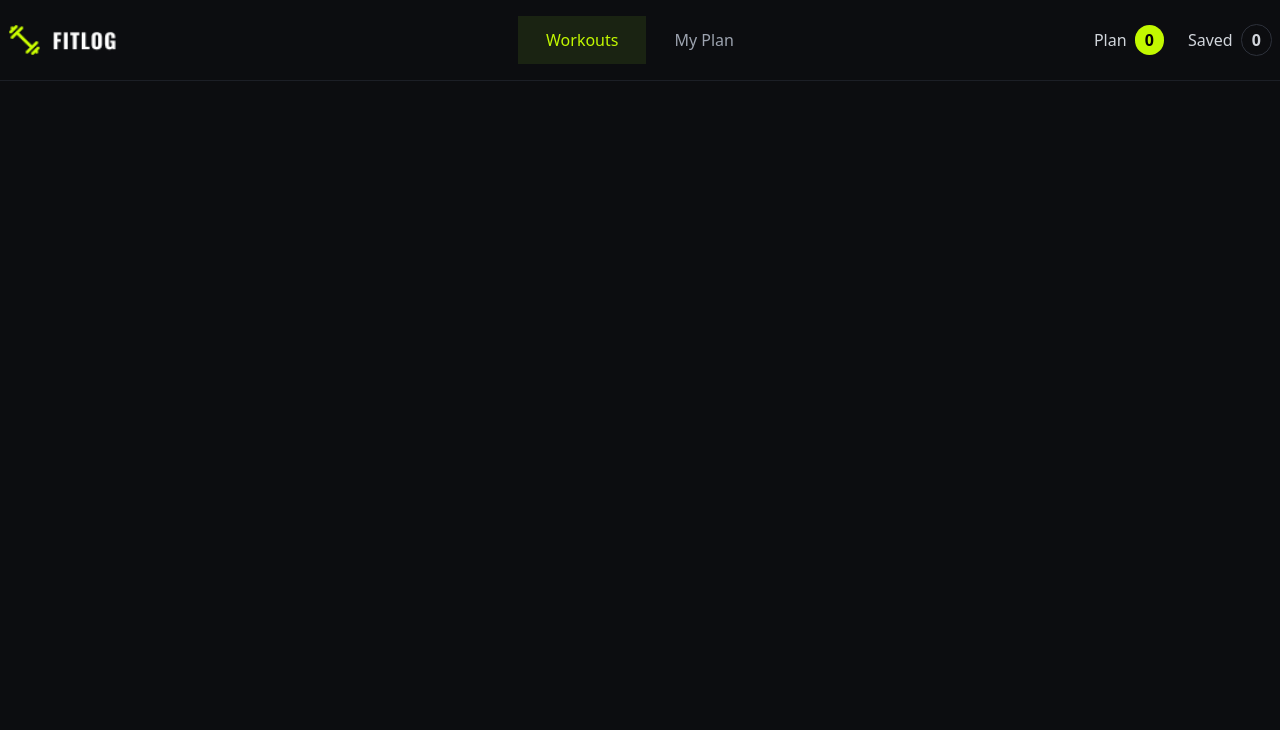
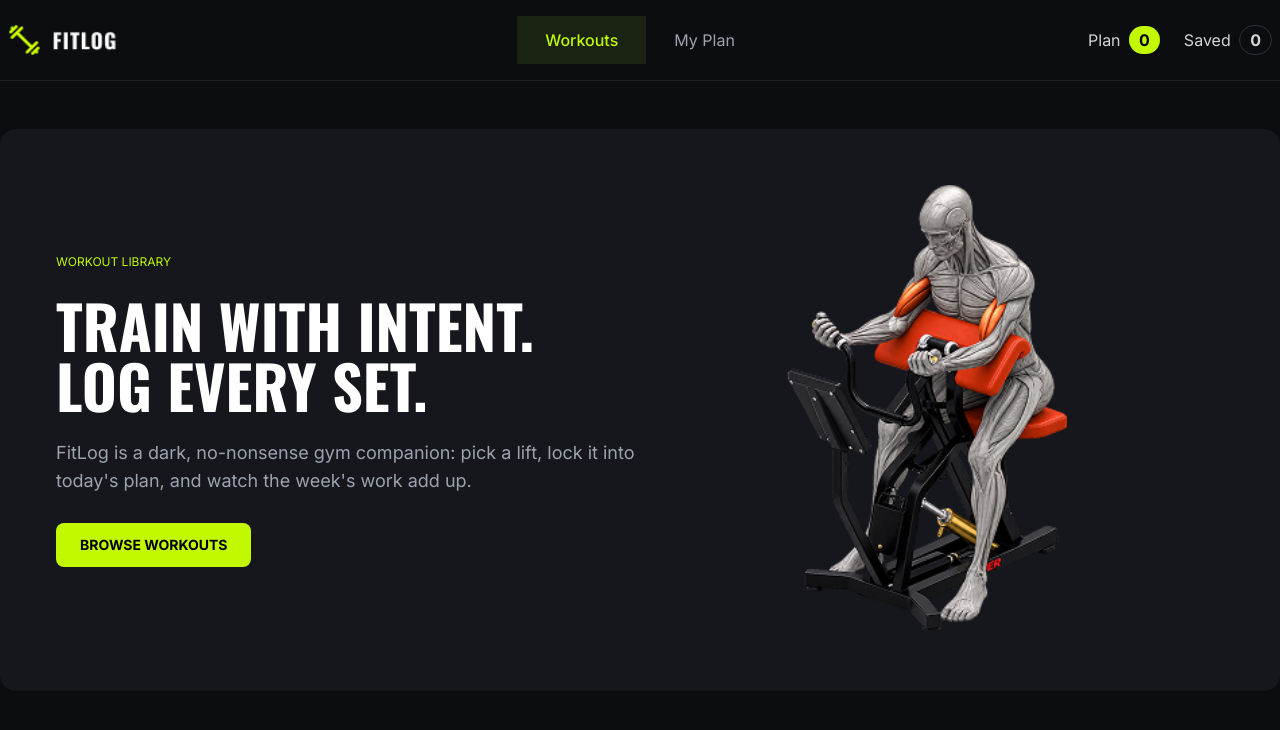
Before and after one commit to mmsabit/fitlog, a Next.js app: page / in a window 1280 px wide. Shown: the top 730 px of the page. Built offline with nearby package versions, Linux system fonts and the light colour scheme.

Commit message:
Banner section added

```diff
--- a/src/app/globals.css
+++ b/src/app/globals.css
@@ -1,8 +1,18 @@
 @import "tailwindcss";
 @plugin "daisyui";
 
+@theme {
+  --font-inter: var(--font-inter), sans-serif;
+  --font-oswald: var(--font-oswald), sans-serif;
+}
+
 body{
   background-color: #0c0d10;
+  font-family: var(--font-inter), sans-serif;
+}
+
+h1,h2,h3,h4,h5{
+  font-family: var(--font-oswald), sans-serif;
 }
 
 .menu li{
--- a/src/app/layout.tsx
+++ b/src/app/layout.tsx
@@ -1,17 +1,29 @@
 import type { Metadata } from "next";
-import { Geist, Geist_Mono } from "next/font/google";
+// import { Geist, Geist_Mono } from "next/font/google";
+import { Oswald, Inter } from "next/font/google";
 import "./globals.css";
 import Navber from "@/components/navber/Navber";
 
-const geistSans = Geist({
-  variable: "--font-geist-sans",
-  subsets: ["latin"],
-});
+// const geistSans = Geist({
+//   variable: "--font-geist-sans",
+//   subsets: ["latin"],
+// });
 
-const geistMono = Geist_Mono({
-  variable: "--font-geist-mono",
-  subsets: ["latin"],
-});
+// const geistMono = Geist_Mono({
+//   variable: "--font-geist-mono",
+//   subsets: ["latin"],
+// });
+
+const oswald = Oswald({
+  variable:"--font-oswald",
+  subsets:["latin"],
+})
+
+const inter = Inter({
+  variable:"--font-inter",
+  subsets:["latin"],
+})
+
 
 export const metadata: Metadata = {
   title: "Create Next App",
@@ -22,7 +34,7 @@ export default function RootLayout({ children }: LayoutProps<"/">) {
   return (
     <html
       lang="en"
-      className={`${geistSans.variable} ${geistMono.variable} h-full antialiased`}
+      className={`${inter.variable} ${oswald.variable} h-full antialiased`}
       data-theme="light"
     >
       <body className="min-h-full flex flex-col">
--- a/src/app/page.tsx
+++ b/src/app/page.tsx
@@ -1,9 +1,10 @@
+import Banner from "@/components/body/Banner";
 
 
 export default function Home() {
   return (
     <div>
-
+      <Banner/>
     </div>
   );
 }
--- /dev/null
+++ b/src/components/body/Banner.tsx
@@ -0,0 +1,33 @@
+import  bannerImg  from "@/assets/banner.png";
+import Image from "next/image";
+
+const Banner = () => {
+  return (
+    <div className="container mx-auto my-12 bg-[#15171d] rounded-2xl p-14 flex items-center justify-between">
+      <div className="w-1/2">
+        <div className="text-[12px] text-[#C2F800] ">WORKOUT LIBRARY</div>
+        <h1 className="font-extrabold text-6xl text-white my-6">
+          TRAIN WITH INTENT. LOG EVERY SET.
+        </h1>
+        <p className="text-lg text-[#9CA3AF]">
+          FitLog is a dark, no-nonsense gym companion: pick a lift, lock it into
+          today&apos;s plan, and watch the week&apos;s work add up.
+        </p>
+        <button className=" text-black py-3 px-6 rounded-lg mt-7 bg-[#C2F800] border-0 text-sm font-bold">
+          BROWSE WORKOUTS
+        </button>
+      </div>
+      <div className="w-1/2 flex justify-center">
+      <Image
+      src={bannerImg}
+      alt="Banner Img"
+      width={450}
+      height={334}
+      className="object-contain"
+      />
+      </div>
+    </div>
+  );
+};
+
+export default Banner;
```
Also changed, not shown: src/assets/banner.png (added).
